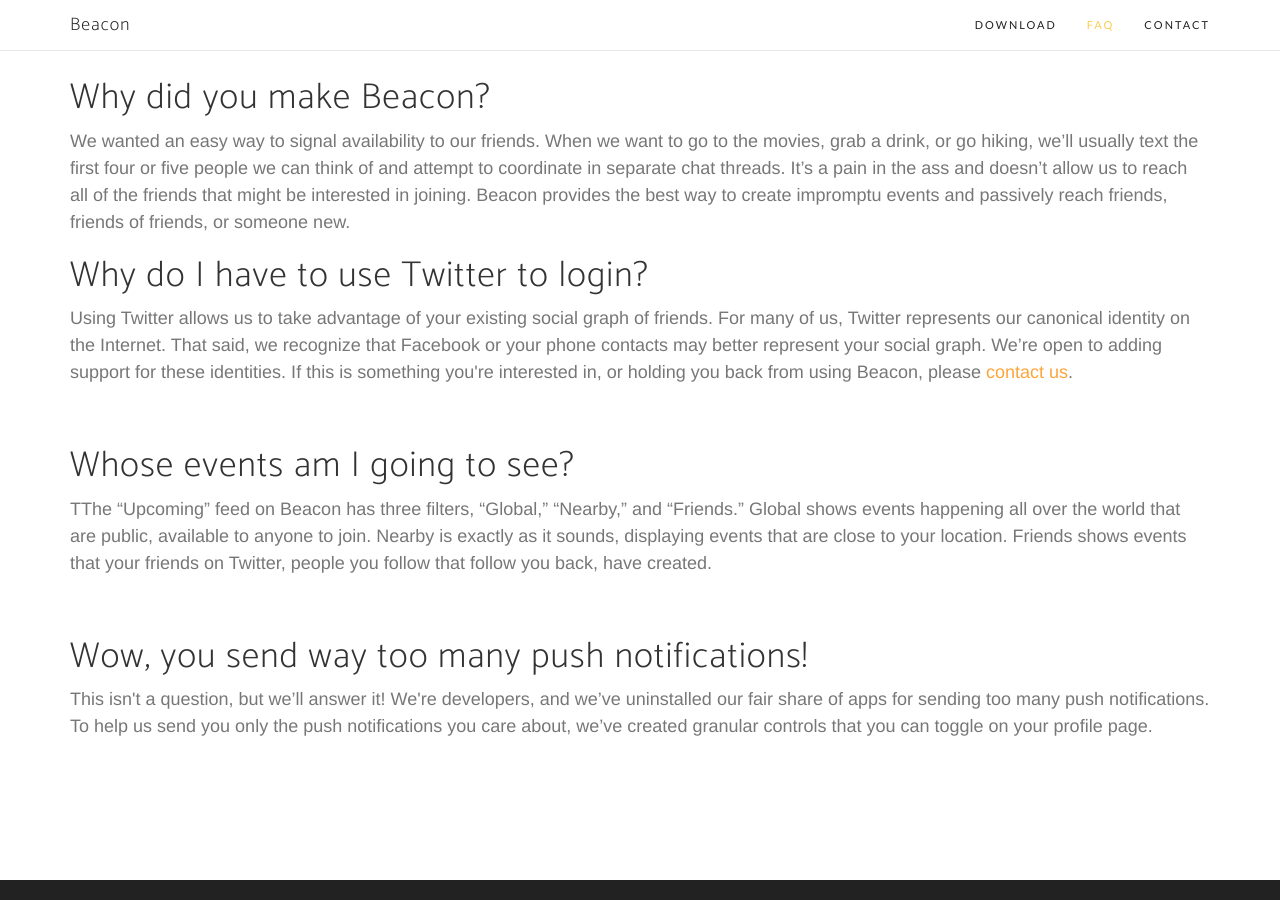
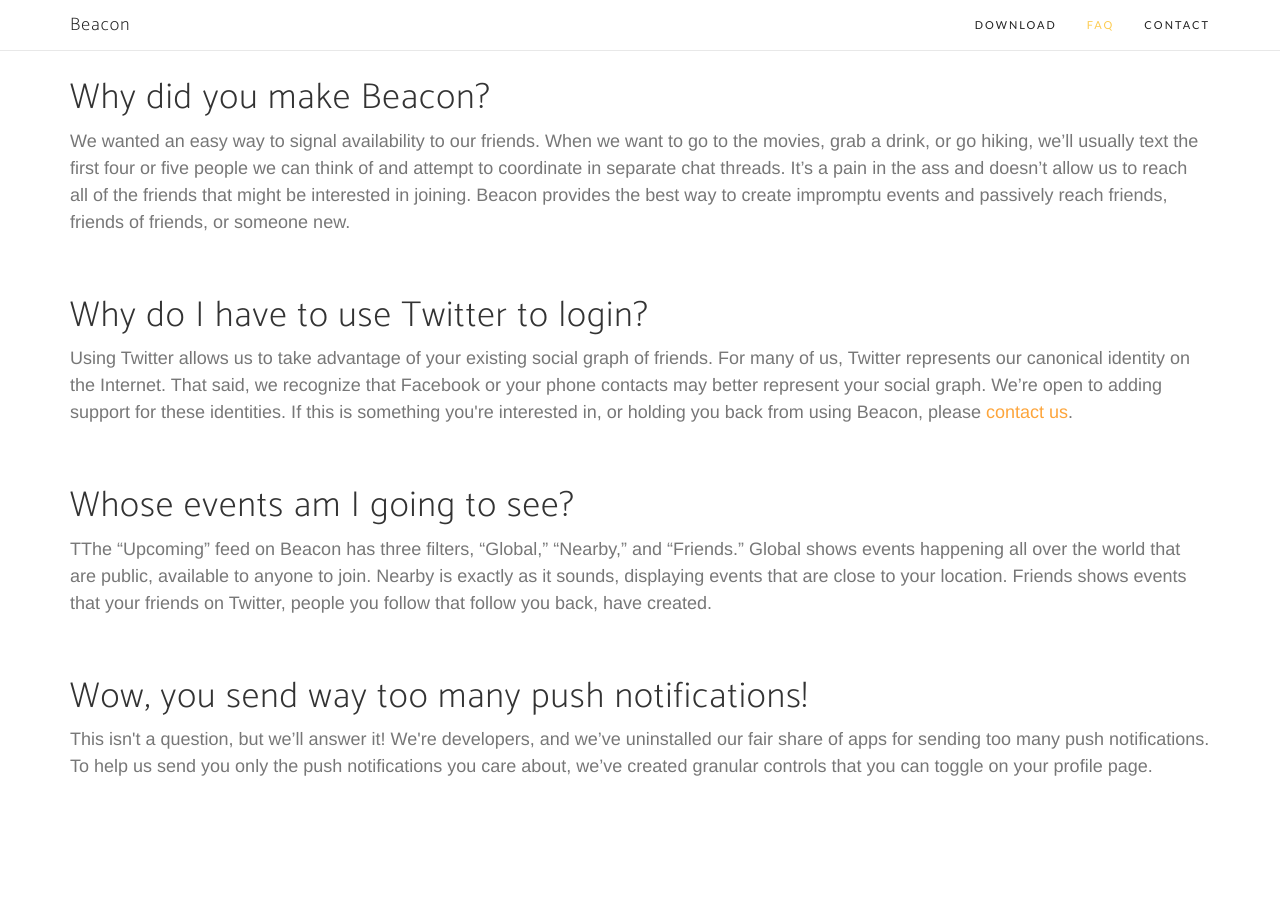
Before and after one commit to ashleynh/beacon-site, a Jekyll site: the page built from index.html, in a window 1280 px wide and 900 px high, scrolled down 1124 px. Built offline with Jekyll 4.4.1, drawn with Linux system fonts in a browser that asks for light colours; nearby versions of some CDN libraries; some web fonts are replaced.

Commit message:
Forgot a line break.

```diff
--- a/index.html
+++ b/index.html
@@ -57,7 +57,7 @@
                         </div>
                     </div> -->
                         <h1>Why did you make Beacon?</h1>
-                        <p class="text-muted">We wanted an easy way to signal availability to our friends. When we want to go to the movies, grab a drink, or go hiking, we’ll usually text the first four or five people we can think of and attempt to coordinate in separate chat threads. It’s a pain in the ass and doesn’t allow us to reach all of the friends that might be interested in joining. Beacon provides the best way to create impromptu events and passively reach friends, friends of friends, or someone new.</p>
+                        <p class="text-muted">We wanted an easy way to signal availability to our friends. When we want to go to the movies, grab a drink, or go hiking, we’ll usually text the first four or five people we can think of and attempt to coordinate in separate chat threads. It’s a pain in the ass and doesn’t allow us to reach all of the friends that might be interested in joining. Beacon provides the best way to create impromptu events and passively reach friends, friends of friends, or someone new.</p><br>
                         <h1>Why do I have to use Twitter to login?</h1>
                         <p class="text-muted">Using Twitter allows us to take advantage of your existing social graph of friends. For many of us, Twitter represents our canonical identity on the Internet. That said, we recognize that Facebook or your phone contacts may better represent your social graph. We’re open to adding support for these identities. If this is something you're interested in, or holding you back from using Beacon, please <a href="mailto:beacon-app@googlegroups.com">contact us</a>.</p><br>
                         <h1>Whose events am I going to see?</h1>
```
